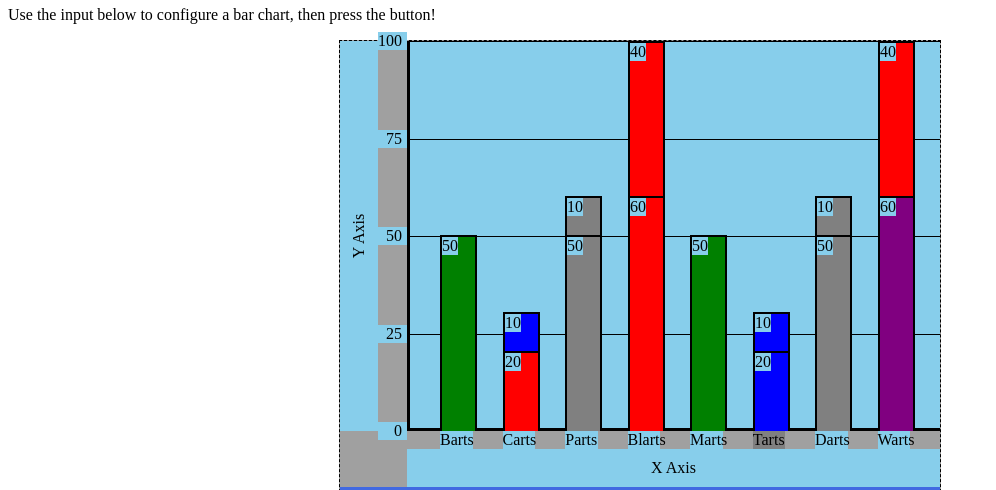
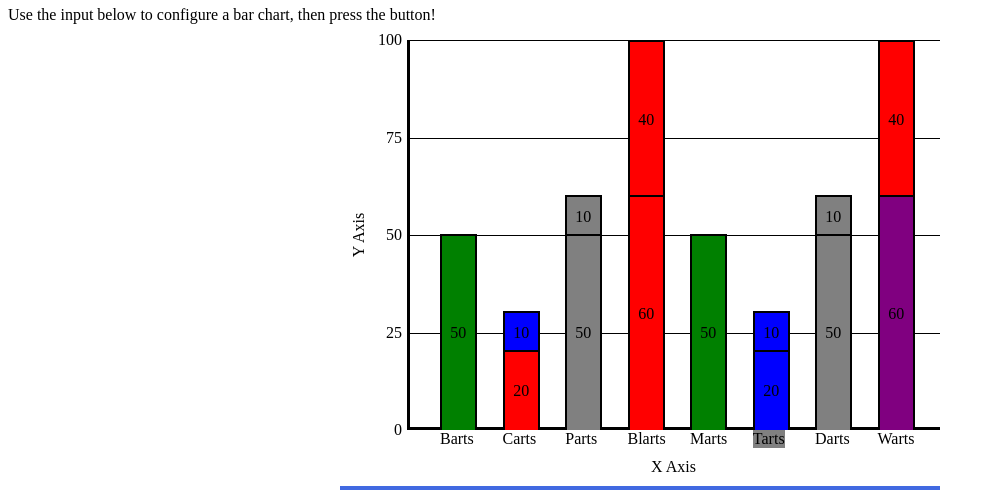
Before and after one commit to itspladd/bar-chart-stretch-project, a website: page index.html in a window 1280 px wide. Shown: the part 60-550 px from the top of the page, without its empty margins (0-996 px from the left). Drawn offline with nearby package versions, Linux system fonts and the light colour scheme.

Commit message:
Added flex box and reorganized other parameters

```diff
--- a/barchart.css
+++ b/barchart.css
@@ -1,14 +1,11 @@
 
 
 .chart-container {
-  background-color: rgb(160, 160, 160);
-  border: 1px black dashed;
   margin: auto;
   position: relative;
 }
 
 .chart-container div {
-  background-color:skyblue;
   text-align: center;
   position: absolute;
 }
@@ -19,17 +16,18 @@
   text-align: center;
 }
 
-.chart-container .x-axis {
-}
-
 .chart-container .y-axis {
   left:0;
   transform: rotate(-90deg);
   transform-origin: 0 0;
-
-  font: "Arial";
 }
 
 .chart-container .data-bar {
   z-index: 1;
+  display: flex;
+  justify-content: center;
 }
+
+.chart-container .data-bar .data-value {
+
+}
```
